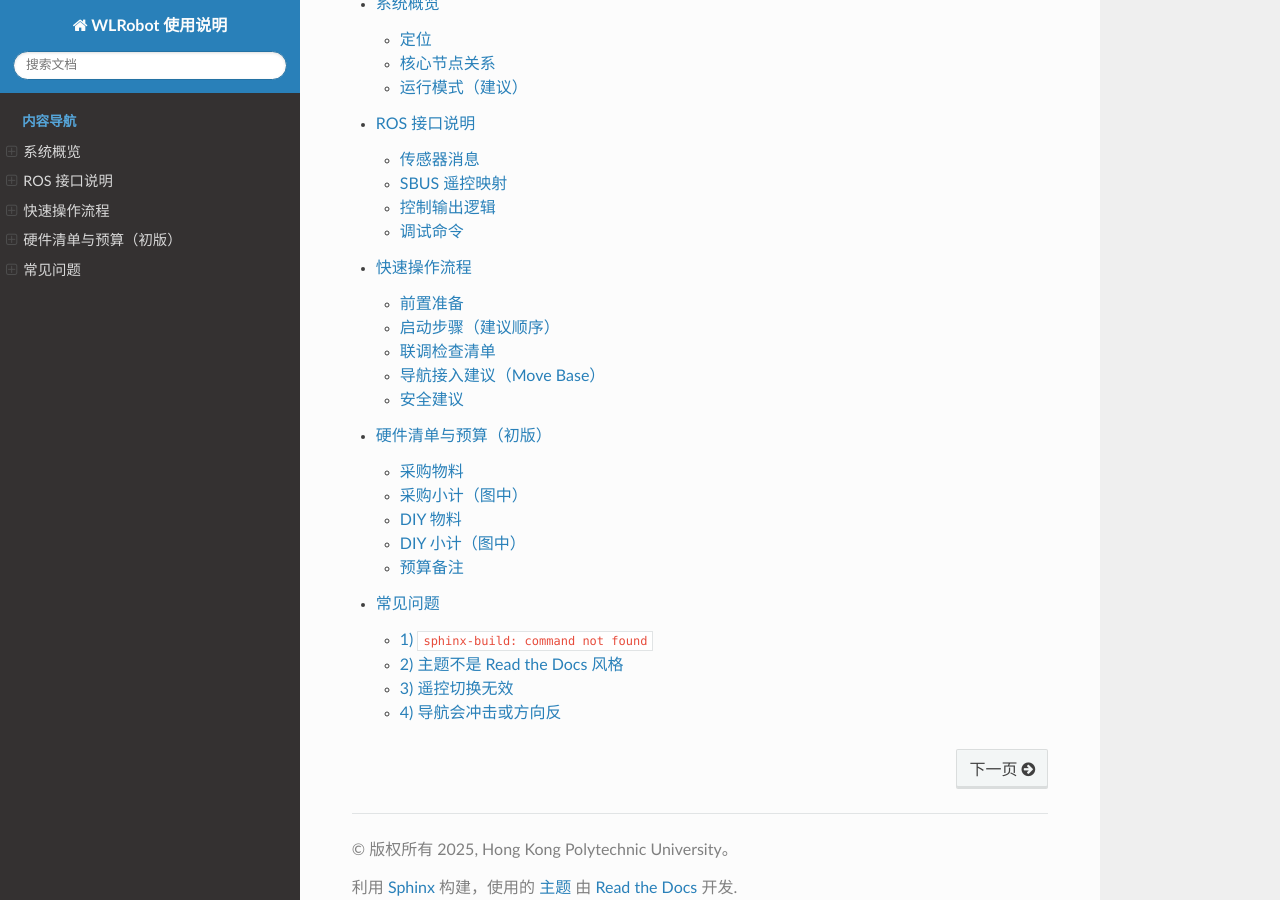
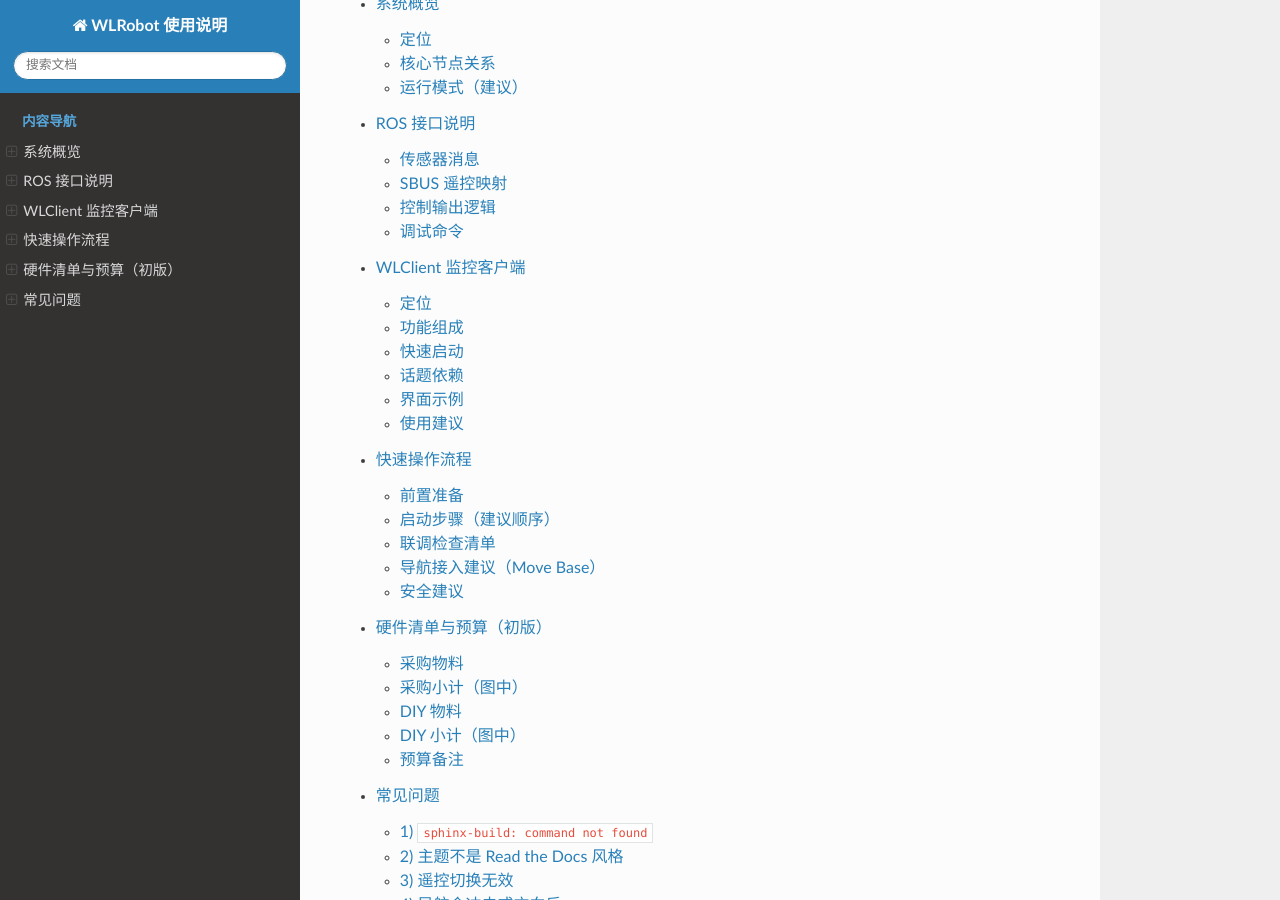
Before and after one commit to edyou25/WLRobot, a Sphinx documentation site: the page built from docs/source/index.rst, in a window 1280 px wide and 900 px high, scrolled down 481 px. Built offline with Sphinx 7.4.7 and the Read the Docs theme 3.1.0, drawn with Linux system fonts in a browser that asks for light colours; some of the changed lines change nothing that is shown.

Commit message:
Add images and documentation for wl_client monitoring client

```diff
--- a/docs/source/index.rst
+++ b/docs/source/index.rst
@@ -16,6 +16,7 @@
 
    overview
    ros_interfaces
+   wl_client
    operation_guide
    hardware_budget
    faq
--- a/docs/source/operation_guide.rst
+++ b/docs/source/operation_guide.rst
@@ -30,13 +30,19 @@
 
    roslaunch <your_pkg> controller.launch
 
-4. 可选：启动导航栈（``move_base``）：
+4. 可选：启动监控客户端（``wl_client``）：
+
+.. code-block:: bash
+
+   roslaunch wl_client monitor.launch
+
+5. 可选：启动导航栈（``move_base``）：
 
 .. code-block:: bash
 
    roslaunch <your_nav_pkg> move_base.launch
 
-5. 终端检查关键话题：
+6. 终端检查关键话题：
 
 .. code-block:: bash
 
--- a/docs/source/overview.rst
+++ b/docs/source/overview.rst
@@ -10,6 +10,7 @@
 2. 底层串口桥接（``serial_proxy``）
 3. 传感与遥控输入（IMU、关节编码器、SBUS）
 4. 可选导航栈（``move_base``）
+5. 监控与可视化客户端（``wl_client``）
 
 核心节点关系
 ------------
--- /dev/null
+++ b/docs/source/wl_client.rst
@@ -0,0 +1,92 @@
+WLClient 监控客户端
+===================
+
+定位
+----
+
+``WLClient`` 目录对应的 ROS 包名为 ``wl_client``。它是一个轻量级监控客户端，用于在联调阶段同时查看机器人姿态、遥控输入、关节状态、扭矩指令和电池电压。
+
+相比直接使用 ``rostopic echo``，``wl_client`` 更适合做以下工作：
+
+1. 快速确认 IMU 姿态和方向是否正常。
+2. 在一页界面里观察速度、姿态、扭矩和 SBUS 通道变化。
+3. 上电联调时确认遥控开关状态、电池电压和关节反馈是否同步更新。
+
+功能组成
+--------
+
+``monitor.launch`` 默认会启动以下组件：
+
+1. ``wl_monitor.py``：发布 ``wl_client/markers``，在 RViz 中显示姿态坐标轴、角速度、线加速度和电池电压。
+2. ``wl_scope.py``：打开一个实时监控窗口，集中显示运动趋势、姿态曲线、扭矩命令、SBUS 通道、状态面板和关节状态。
+3. ``rviz``：加载 ``config/wl_monitor.rviz``，直接展示可视化结果。
+
+快速启动
+--------
+
+如果只想单独编译这个包，可以在 catkin 工作空间下执行：
+
+.. code-block:: bash
+
+   catkin_make -DCATKIN_WHITELIST_PACKAGES=wl_client
+   source devel/setup.bash
+   roslaunch wl_client monitor.launch
+
+常用启动参数：
+
+.. code-block:: bash
+
+   roslaunch wl_client monitor.launch open_rviz:=false
+   roslaunch wl_client monitor.launch open_scope:=false
+   roslaunch wl_client monitor.launch frame_id:=base_link publish_rate:=20.0
+
+其中：
+
+1. ``open_rviz`` 控制是否自动打开 RViz。
+2. ``open_scope`` 控制是否打开 matplotlib 监控面板。
+3. ``frame_id`` 控制 RViz Marker 使用的坐标系，默认值为 ``imu_link``。
+4. ``publish_rate`` 控制姿态 Marker 的刷新频率，默认值为 ``10.0`` Hz。
+
+话题依赖
+--------
+
+``wl_client`` 默认订阅以下话题：
+
+1. ``/imu``（``sensor_msgs/Imu``）
+2. ``/joint_state``（``sensor_msgs/JointState``）
+3. ``/sbus``（``std_msgs/Float32MultiArray``）
+4. ``/torque_command``（``std_msgs/Float32MultiArray``）
+5. ``/power_voltage``（``std_msgs/Float32``）
+6. ``/debug_plot``（``std_msgs/Float32MultiArray``）
+
+它会发布：
+
+1. ``wl_client/markers``（``visualization_msgs/MarkerArray``）
+
+界面示例
+--------
+
+RViz 姿态监视界面：
+
+.. figure:: assets/wl_monitor.png
+   :alt: WLClient RViz pose monitor
+   :width: 90%
+   :align: center
+
+   ``wl_monitor.py`` 会根据 IMU 数据绘制姿态坐标轴，并叠加角速度、线加速度和电池电压信息。
+
+综合监控面板：
+
+.. figure:: assets/wl_scope.png
+   :alt: WLClient realtime scope
+   :width: 100%
+   :align: center
+
+   ``wl_scope.py`` 将运动、姿态、扭矩、SBUS、状态和关节反馈集中到同一窗口，适合联调和录屏排查。
+
+使用建议
+--------
+
+1. 首次上电时优先观察 ``SBUS Channels`` 和 ``Status`` 面板，确认急停、使能和站立状态是否符合预期。
+2. 如果 RViz 坐标轴方向异常，先检查 IMU 安装方向和 ``frame_id`` 设置。
+3. 如果曲线窗口无法弹出，通常是图形界面环境或 matplotlib 后端问题，不影响 ROS 话题本身收发。
```
Also changed, not shown: docs/source/assets/ch0-3.jpg (added), docs/source/assets/wl_monitor.png (added), docs/source/assets/wl_scope.png (added), 1 other file.
